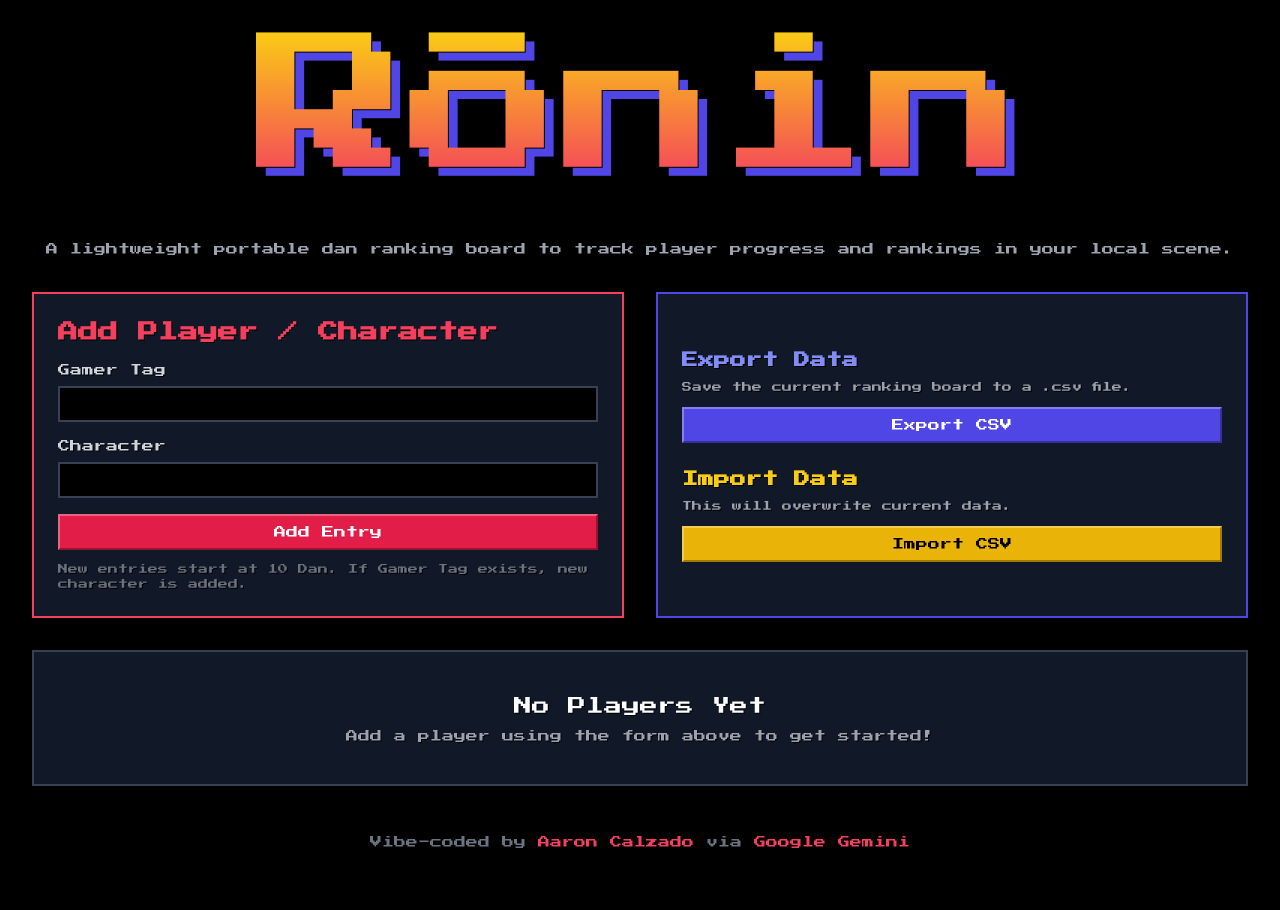
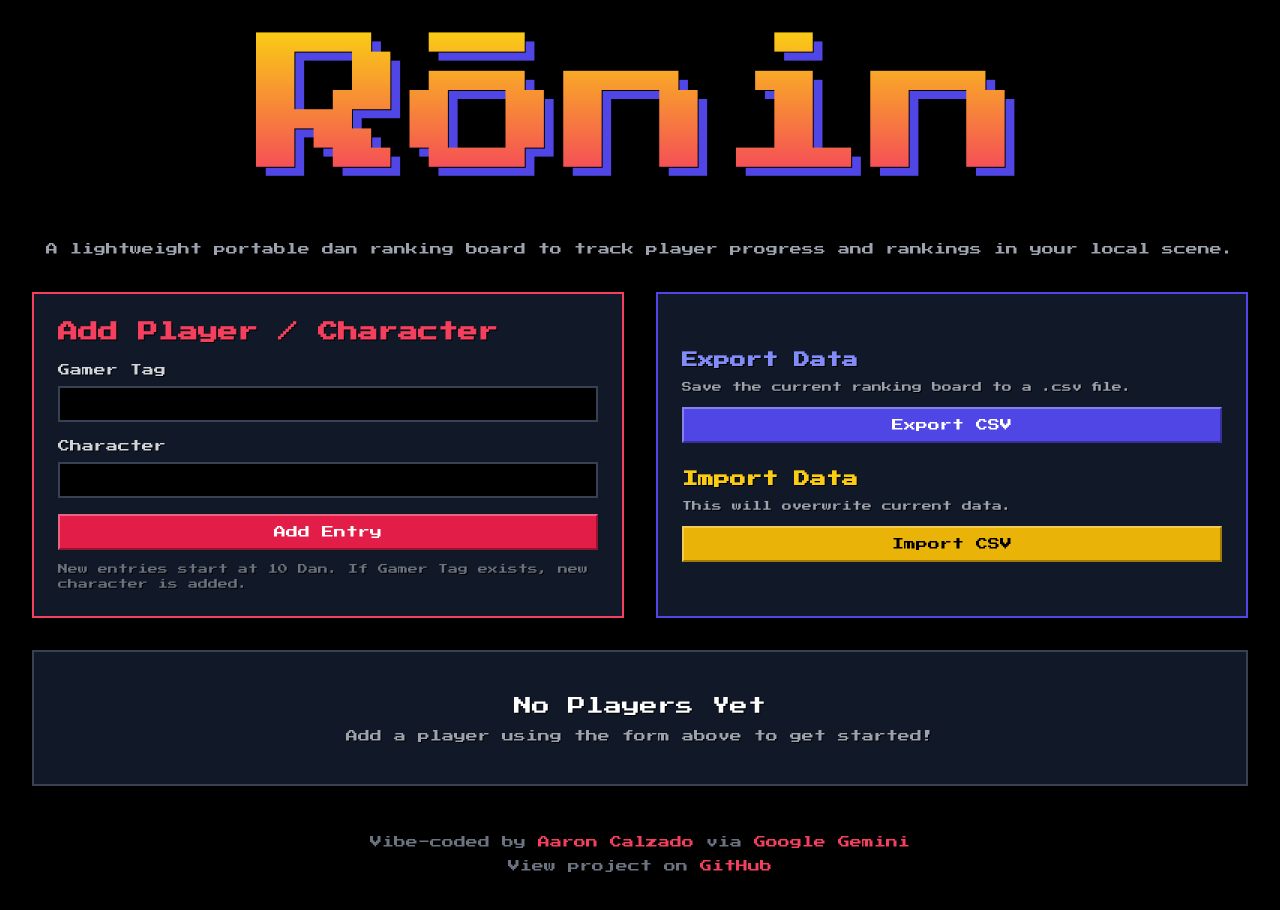
Before and after one commit to aaroncalzado/ronin-dan-ranking-board, a plain HTML site: page index.html in a window 1280 px wide. Drawn offline with nearby package versions, Linux system fonts and the light colour scheme.

Commit message:
Update index.html
Add GitHub project link to footer.

```diff
--- a/index.html
+++ b/index.html
@@ -134,6 +134,9 @@
         <footer class="text-center mt-12 mb-4">
             <p class="text-xs text-gray-500">
                 Vibe-coded by <a href="https://www.aaroncalzado.com" target="_blank" rel="noopener noreferrer" class="text-rose-500 hover:underline">Aaron Calzado</a> via <a href="https://gemini.google.com/" target="_blank" rel="noopener noreferrer" class="text-rose-500 hover:underline">Google Gemini</a>
+            </p>
+            <p class="text-xs text-gray-500 mt-2">
+                View project on <a href="https://github.com/aaroncalzado/ronin-dan-ranking-board" target="_blank" rel="noopener noreferrer" class="text-rose-500 hover:underline">GitHub</a>
             </p>
         </footer>
     </div>
```
